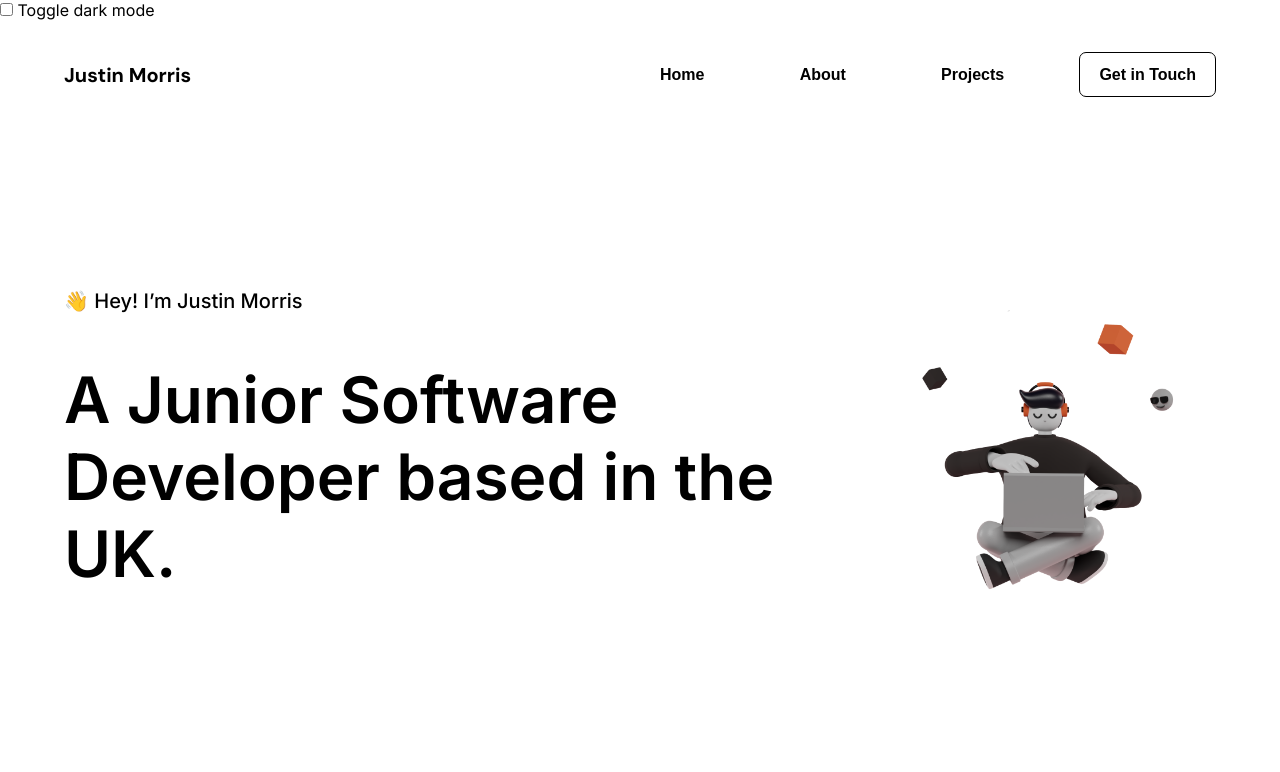
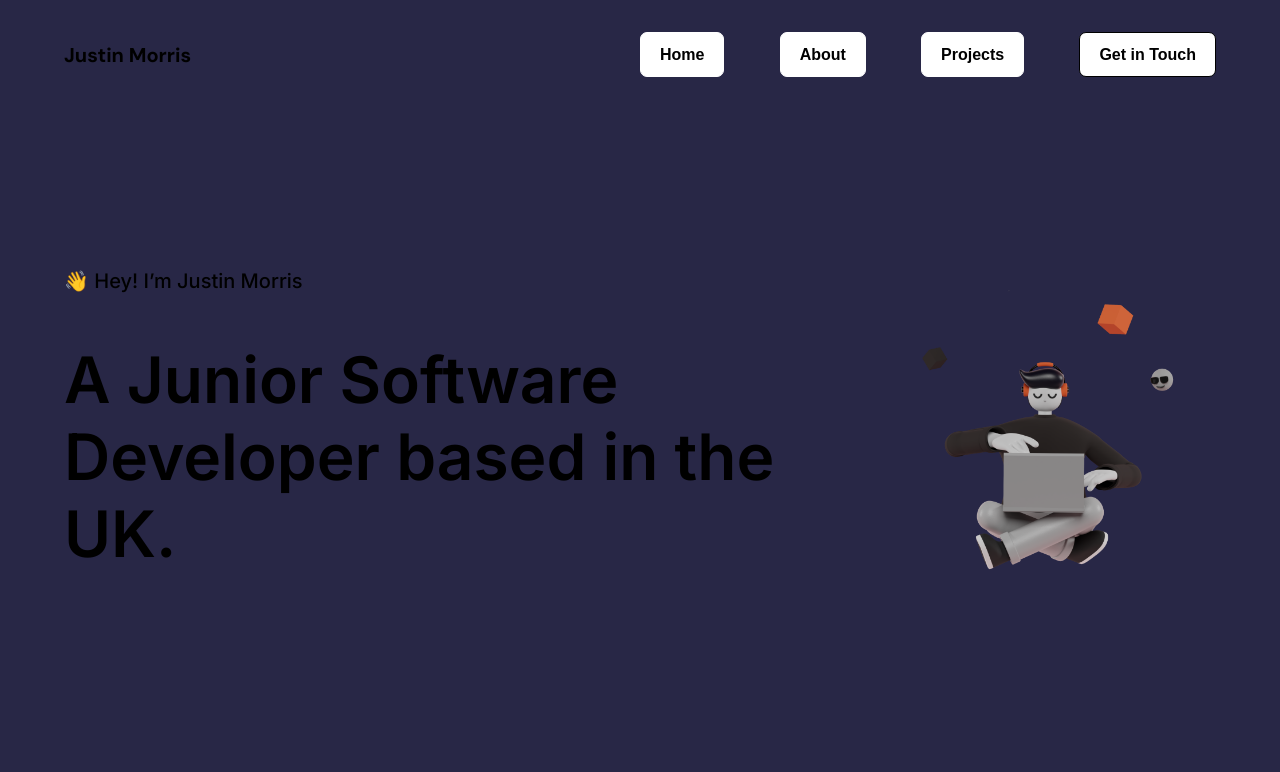
Before and after one commit to JustinDotMorris/Portfolio-Project, a plain HTML site: page index.html in a window 1280 px wide. Shown: the top 772 px of the page. Drawn offline with Linux system fonts and the light colour scheme.

Commit message:
Complete

```diff
--- a/_footer.scss
+++ b/_footer.scss
@@ -1,6 +1,6 @@
 @use "./variables" as *;
 footer{
-    background-color: black;
+    background-color: $footercolour;
     display: flex;
     justify-content: center;
     height: 13.5rem;
--- a/_variables.scss
+++ b/_variables.scss
@@ -1,10 +1,10 @@
 //global variables
 $parentwidth: 100%;
 $contentwidth: 90%;
+
 //Light mode
 $primaryfontcolour: black;
-//Dark Mode
-$secondaryfontcolour:white;
+$footercolour:#E3F6F5;
 
 //Testing Phase Variables
 $testborderwidth:0px;
--- a/index.html
+++ b/index.html
@@ -9,13 +9,6 @@
 </head>
 <body>
     <!-- Navigation Content -->
-    <div>
-        <div class="checkbox-container">
-        <input id="dark-mode" class="dark-mode-checkbox hidden" type="checkbox">
-        <label class="dark-mode-label" for="dark-mode">
-        Toggle dark mode
-        </label>
-    </div>
     <nav>
         <div id="nav__container">
             <div id="nav__container__name">
--- a/style.scss
+++ b/style.scss
@@ -20,5 +20,5 @@
  body{
     font-family: Inter, sans-serif;
     color: $primaryfontcolour;
-
+    background-color: #282746;
  }
```
Also changed, not shown: style.css, 1 other file.
